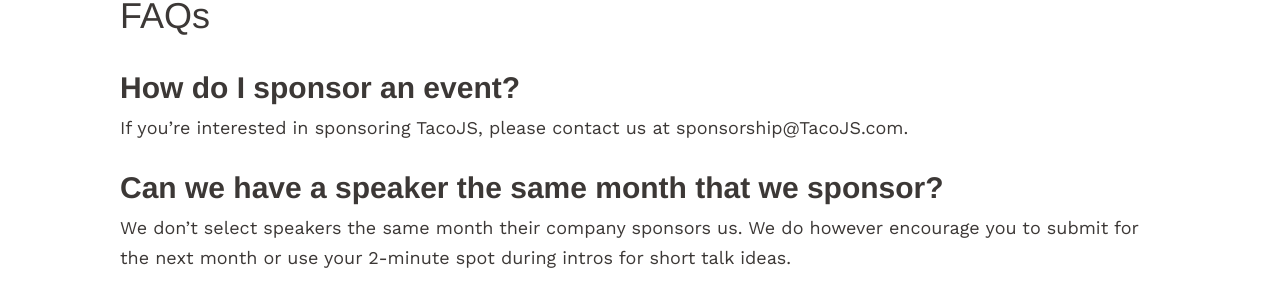
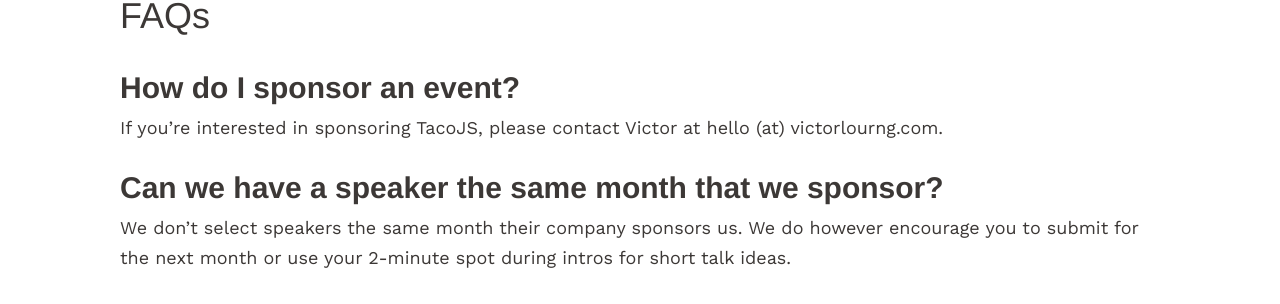
Before and after one commit to TacoJS/tacojs.github.io, a Jekyll site: the page built from pages/sponsorship.md, in a window 1280 px wide and 900 px high, scrolled down 1883 px. Shown: the part 354-658 px from the top of the window. Built offline with Jekyll 4.4.1, drawn with Linux system fonts in a browser that asks for light colours; nearby versions of some CDN libraries; emoji names are drawn with the system emoji font; some web fonts are replaced.

Commit message:
Update sponsorship.md

```diff
--- a/pages/sponsorship.md
+++ b/pages/sponsorship.md
@@ -60,7 +60,7 @@
 
 ### How do I sponsor an event?
 
-If you’re interested in sponsoring TacoJS, please contact us at sponsorship@TacoJS.com.
+If you’re interested in sponsoring TacoJS, please contact Victor at hello (at) victorlourng.com.
 
 ### Can we have a speaker the same month that we sponsor?
 
```
